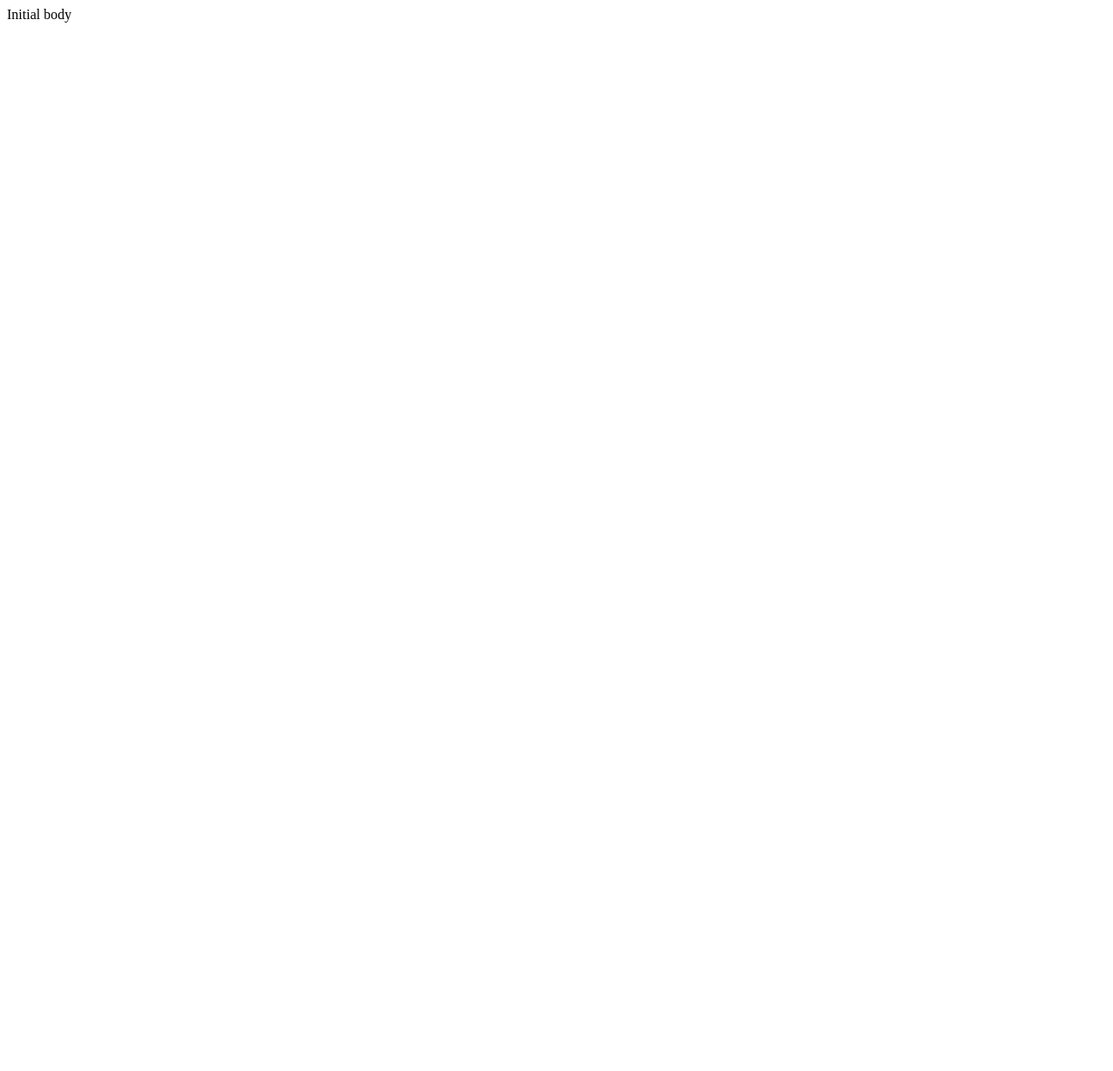
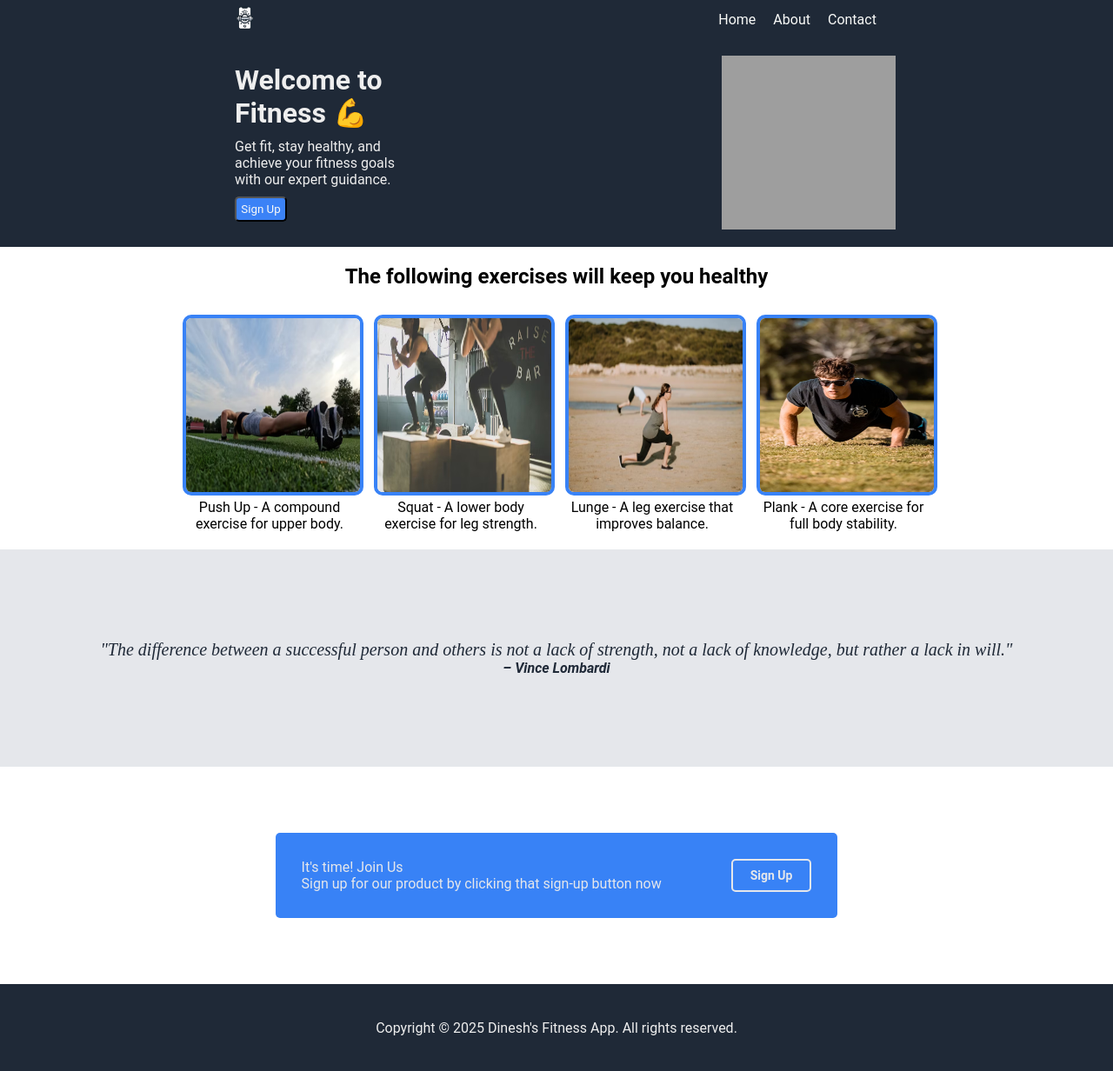
Before and after one commit to dgatla/FitnessWebsite, a plain HTML site: page index.html in a window 1280 px wide. Shown: the whole page at 87% size. Before the commit the page ends 800 px from the top, so only its background shows below. Drawn offline with Linux system fonts and the light colour scheme; grey boxes are pictures that could not be loaded.

Commit message:
Basic Fitness Webpage

```diff
--- a/index.html
+++ b/index.html
@@ -9,7 +9,60 @@
 </head>
 
 <body>
-    Initial body
+    <div class="nav">
+        <div class="icon"><img src="./images/logo.png" alt="Fitness logo"></div>
+        <ul class="nav-links">
+            <li><a href="#" class="nav-link">Home</a></li>
+            <li><a href="#about" class="nav-link">About</a></li>
+            <li><a href="#contact" class="nav-link">Contact</a></li>
+        </ul>
+    </div>
+    <div class="header">
+        <div class="header-content">
+            <h1>Welcome to Fitness 💪</h1>
+            <p>Get fit, stay healthy, and achieve your fitness goals with our expert guidance.</p>
+            <button class="sign-up">Sign Up</button>
+        </div>
+        <img src="/images/app.png" alt="App image" class="header-image">
+    </div>
+    <div class="body">
+        <h2>The following exercises will keep you healthy</h2>
+        <div class="cards">
+            <div class="card">
+                <img src="./images/pushup.png" alt="Push Up" class="card-image">
+                <p class="card-description">Push Up - A compound exercise for upper body.</p>
+            </div>
+            <div class="card">
+                <img src="./images/squat.png" alt="Squat" class="card-image">
+                <p class="card-description">Squat - A lower body exercise for leg strength.</p>
+            </div>
+            <div class="card">
+                <img src="./images/lunge.png" alt="Lunge" class="card-image">
+                <p class="card-description">Lunge - A leg exercise that improves balance.</p>
+            </div>
+            <div class="card">
+                <img src="./images/plank.png" alt="Plank" class="card-image">
+                <p class="card-description">Plank - A core exercise for full body stability.</p>
+            </div>
+        </div>
+        <div class="quotes">
+            "The difference between a successful person and others is not a lack of strength, not a lack of
+            knowledge, but rather a lack in will."
+            <p class="author">– Vince Lombardi</p>
+        </div>
+        <div class="signup-banner">
+            <div>
+                <div class="content">
+                    <p>It's time! Join Us</p>
+                    <p>Sign up for our product by clicking that sign-up button now</p>
+                </div>
+                <button class="signup-banner-button">Sign Up</button>
+            </div>
+        </div>
+    </div>
+    <div class="footer">
+        Copyright &copy; 2025 Dinesh's Fitness App. All rights reserved.
+    </div>
 </body>
 
 </html>
--- a/styles.css
+++ b/styles.css
@@ -0,0 +1,156 @@
+* {
+    font-family: 'Roboto', sans-serif;
+    margin: 0;
+    padding: 0;
+}
+
+.nav {
+    display: flex;
+    justify-content: space-around;
+    align-items: center;
+    background-color: rgb(31, 41, 55);
+}
+
+.nav-links {
+    display: flex;
+    gap: 20px;
+    list-style: none;
+    margin-right: 10px;
+}
+
+.nav-link {
+    text-decoration: none;
+    color: #F9FAf8;
+}
+
+.nav img {
+    width: 40px;
+    height: 40px;
+}
+
+.header {
+    color: #eee;
+    background-color: rgb(31, 41, 55);
+    display: flex;
+    justify-content: space-around;
+    align-items: center;
+    padding: 20px;
+}
+
+.header-image {
+    width: 200px;
+    height: 200px;
+    margin-right: 50px;
+}
+
+.header-content {
+    display: flex;
+    flex-direction: column;
+    justify-content: center;
+    margin-left: 70px;
+    gap: 10px;
+    width: 200px;
+}
+
+.sign-up {
+    width: 60px;
+    border-radius: 5px;
+    padding: 5px;
+    background-color: #3b82f6;
+    color: #F9FAf8;
+    cursor: pointer;
+}
+
+.body {
+    margin-top: 10px;
+    display: flex;
+    flex-direction: column;
+}
+
+.body h2 {
+    text-align: center;
+    margin: 10px;
+}
+
+.cards {
+    display: flex;
+    justify-content: center;
+    flex-wrap: wrap;
+    gap: 20px;
+    margin: 20px 0;
+    height: 250px;
+}
+
+.card {
+    max-width: 200px;
+}
+
+.card-image {
+    height: 200px;
+    width: 200px;
+    border: #3882f6 solid 4px;
+    border-radius: 10px;
+}
+
+.card-description {
+    text-align: center;
+}
+
+.quotes {
+    background-color: #e5e7eb;
+    display: flex;
+    flex-direction: column;
+    justify-content: center;
+    align-items: center;
+    height: 250px;
+    font: italic 20px light;
+    color: #1f2937;
+}
+
+.author {
+    font-size: 16px;
+    font-weight: 700;
+}
+
+.signup-banner {
+    display: flex;
+    justify-content: center;
+    align-items: center;
+    height: 250px;
+}
+
+.signup-banner>div {
+    background-color: #3882f6;
+    border-radius: 5px;
+    color: #e5e7eb;
+    display: flex;
+    flex-wrap: wrap;
+    padding: 30px;
+    justify-content: space-between;
+    gap: 80px;
+}
+
+.content {
+    display: flex;
+    flex-direction: column;
+}
+
+.signup-banner-button {
+    border: 2px solid #e5e7eb;
+    border-radius: 5px;
+    background-color: transparent;
+    color: #e5e7eb;
+    padding: 5px 20px;
+    font-size: 14px;
+    font-weight: 700;
+    cursor: pointer;
+}
+
+.footer {
+    background-color: rgb(31, 41, 55);
+    color: #eee;
+    display: flex;
+    justify-content: center;
+    align-items: center;
+    height: 100px;
+}
```
Also changed, not shown: images/logo.png (added), images/lunge.png (added), images/plank.png (added), images/pushup.png (added), images/squat.png (added), 2 other files.
